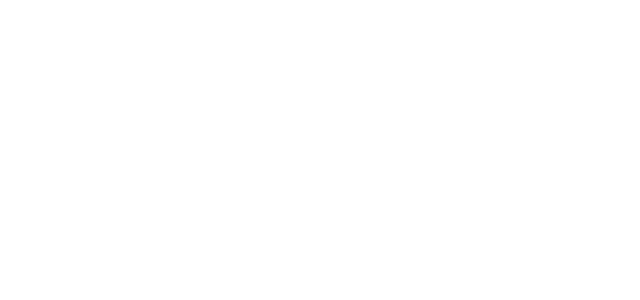
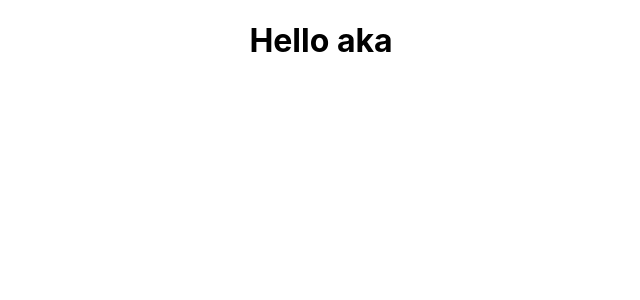
Before and after one commit to Promtech1/React-Progress, a React (Create React App) app: page / in a window 1280 px wide. Shown: the top 300 px of the page, without its empty margins (319-959 px from the left). Built offline with nearby package versions, Linux system fonts and the light colour scheme.

Commit message:
Added greet.js

```diff
--- a/src/App.js
+++ b/src/App.js
@@ -1,10 +1,11 @@
 import logo from './logo.svg';
 import './App.css';
+import Greet from './components/Greet';
 
 function App() {
   return (
     <div className="App">
-
+      <Greet />
     </div>
   );
 }
--- /dev/null
+++ b/src/components/Greet.js
@@ -0,0 +1,26 @@
+import React from 'react'
+/* Normal functional componet syntax*/
+// function Greet(){
+//     return (
+//         <div>
+//         <h1>Hello Fona</h1>
+//         </div>
+//     )
+
+// }
+/* Function with Fat Arrow*/
+const Greet = props => {
+
+    console.log(props)
+    return (
+        <div>
+            <h1>
+                Hello {props.name} aka {props.ninjaName}
+            </h1>
+            {props.children}
+
+        </div>
+    )
+
+}
+export default Greet
```
